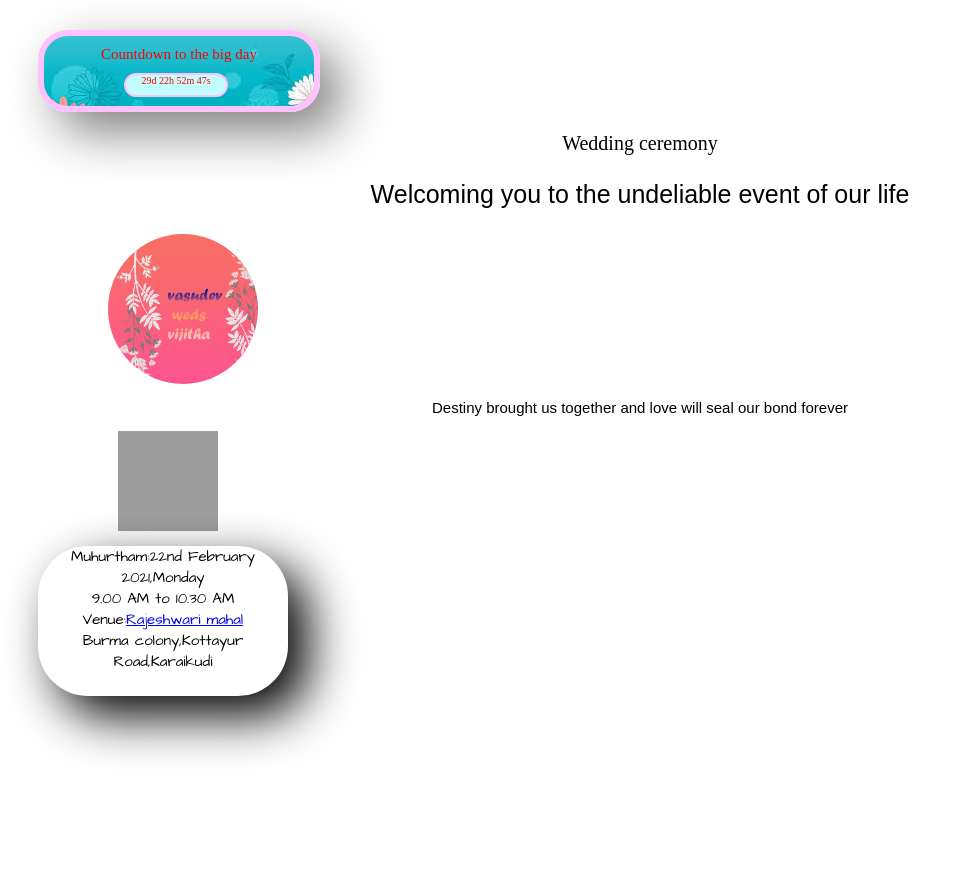
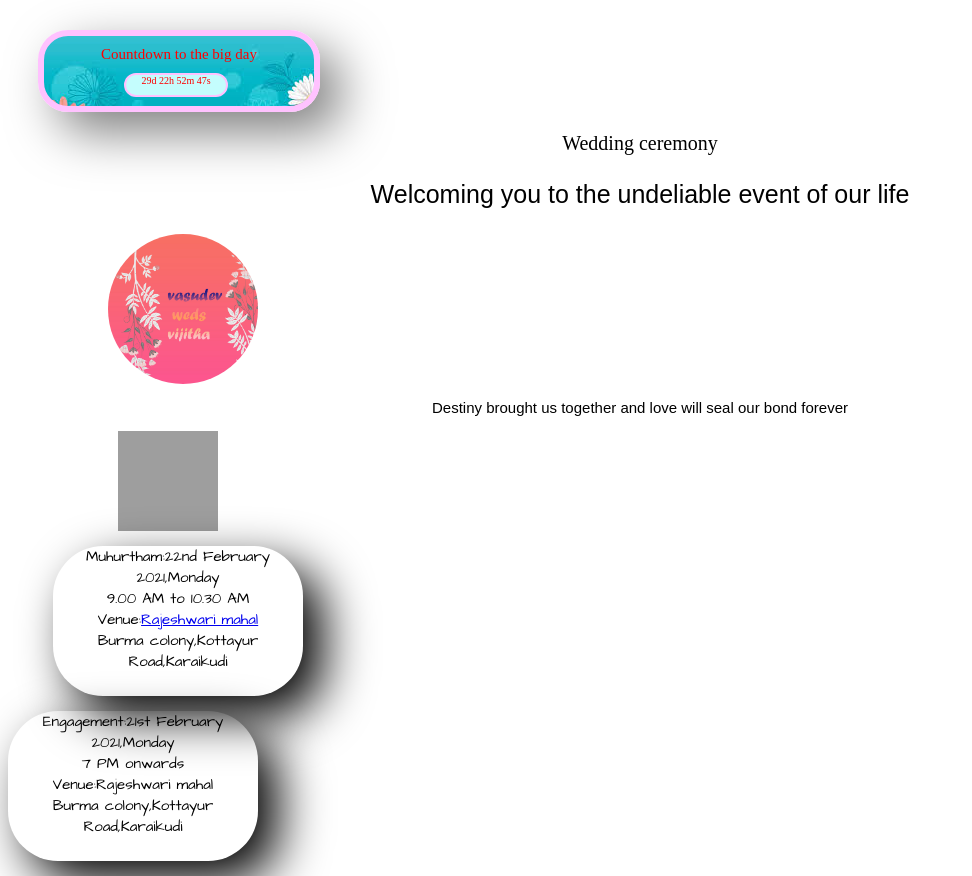
Before and after one commit to Shannus/wedd, a plain HTML site: page index.html in a window 1280 px wide. Shown: the whole page, without its empty margins (0-972 px from the left). Before the commit the page ends 800 px from the top, so only its background shows below. Drawn offline with Linux system fonts and the light colour scheme; some packages are replaced by stand-ins of ours; grey boxes are pictures that could not be loaded; a web font is replaced by a local one.

Commit message:
Update index.html

```diff
--- a/index.html
+++ b/index.html
@@ -97,7 +97,17 @@ border:5px solid #827g82;
 border-radius:50px;
       height:150px;
     width:250px;
-      margin-left:30px;
+      margin-left:45px;
+}
+.venue2
+{
+font-size:15px;
+font-family: 'Architects Daughter', cursive;
+border:5px solid #827g82;
+ box-shadow: 20px 20px 50px rgba(0,0,0,2.5);
+border-radius:50px;
+      height:150px;
+    width:250px;
 }
 @media only screen and (min-device-width : 950px){
   .first{
@@ -148,6 +158,9 @@ Countdown to the big day
 <p class="venue">
 Muhurtham:22nd February 2021,Monday<br>9.00 AM to 10.30 AM<br>Venue:<a href="https://maps.app.goo.gl/KrY5gTb74qXKzGJ56">Rajeshwari mahal</a><br>Burma colony,Kottayur Road,Karaikudi
 </p>
+ <p class="venue2">
+Engagement:21st February 2021,Monday<br>7 PM onwards <br>Venue:Rajeshwari mahal<br>Burma colony,Kottayur Road,Karaikudi
+</p>
 <script>
 
 // Set the date we're counting down to
```
